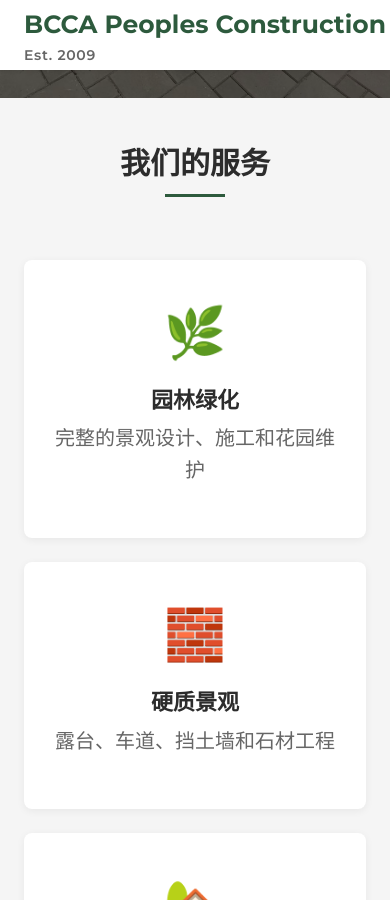
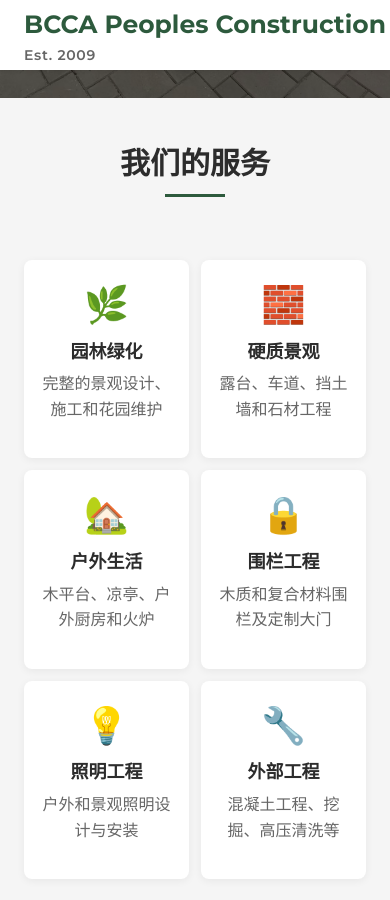
Before and after one commit to peoplesconstruction/peoplesconstruction.github.io, a Jekyll site: the page built from zh/index.html, in a window 390 px wide and 900 px high, scrolled down 512 px. Built offline with Jekyll 4.4.1, drawn with Linux system fonts in a browser that asks for light colours.

Commit message:
fix: make service and why-choose grids compact 2-column on mobile

```diff
--- a/assets/css/main.css
+++ b/assets/css/main.css
@@ -705,10 +705,48 @@ main {
   .hero .tagline { font-size: 1rem; }
 
   .cards-grid,
-  .icon-cards,
-  .why-choose-grid,
   .gallery-grid {
     grid-template-columns: 1fr;
+  }
+
+  .icon-cards,
+  .why-choose-grid {
+    grid-template-columns: repeat(2, 1fr);
+    gap: 12px;
+  }
+
+  .icon-card {
+    padding: 16px 12px;
+  }
+
+  .icon-card .icon {
+    font-size: 1.8rem;
+    margin-bottom: 8px;
+  }
+
+  .icon-card h3 {
+    font-size: 0.9rem;
+  }
+
+  .icon-card p {
+    font-size: 0.8rem;
+  }
+
+  .why-item {
+    padding: 12px 8px;
+  }
+
+  .why-item .icon {
+    font-size: 1.5rem;
+    margin-bottom: 8px;
+  }
+
+  .why-item h3 {
+    font-size: 1rem;
+  }
+
+  .why-item p {
+    font-size: 0.85rem;
   }
 
   .gallery-item figcaption {
```
